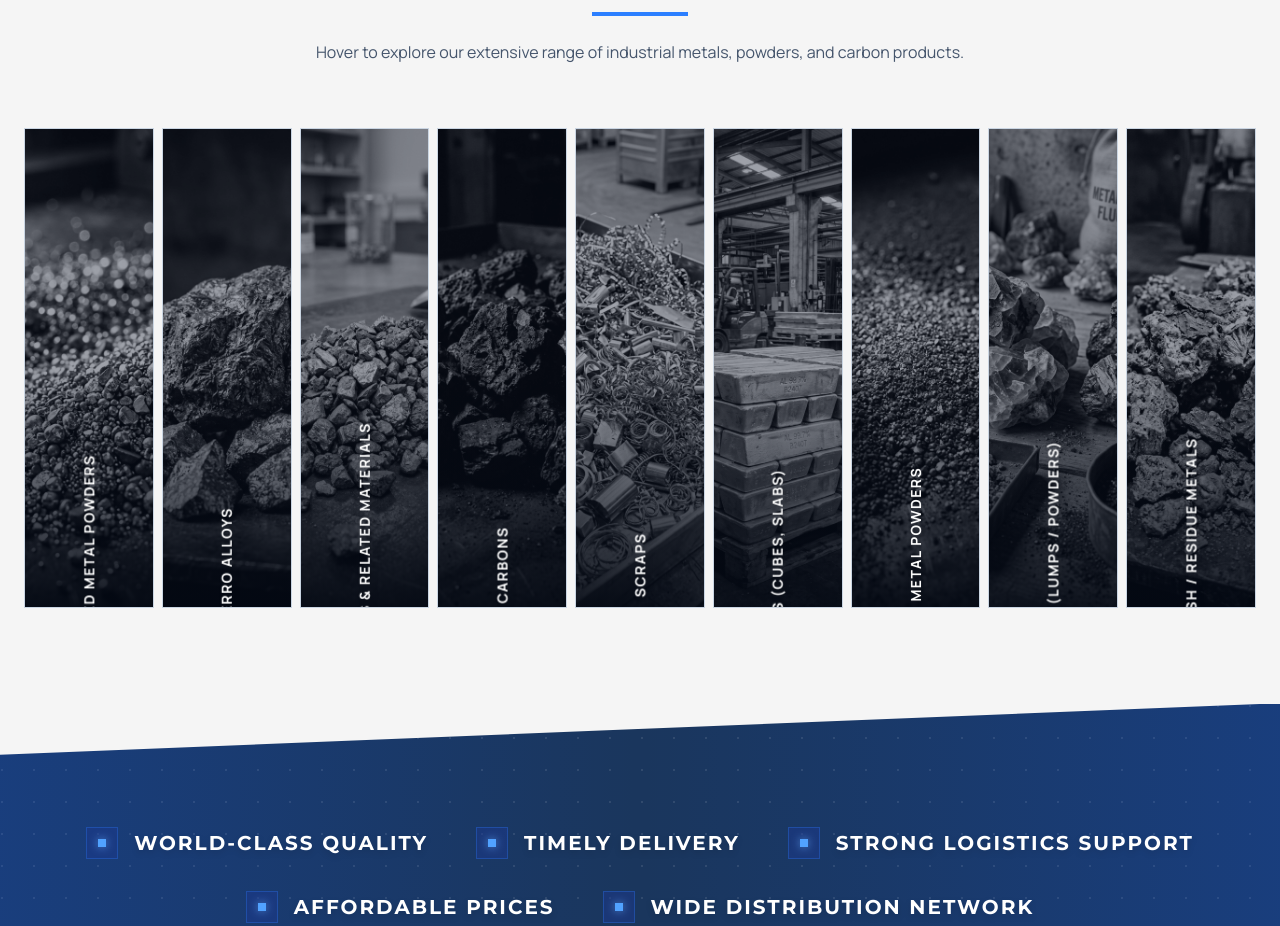
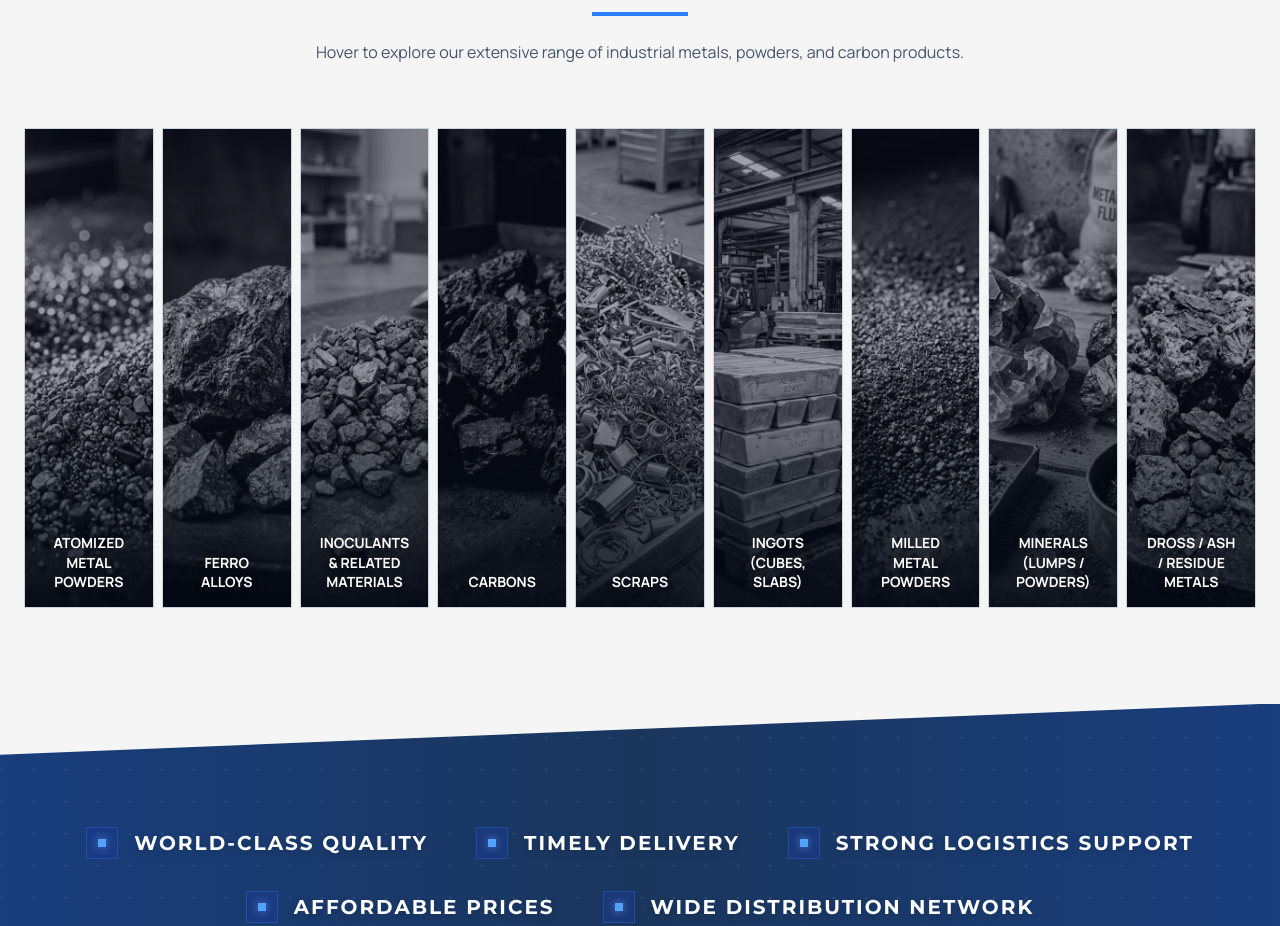
Before and after one commit to loudmouthagency01-bit/FerroFineAlloys, a Next.js app: page / in a window 1280 px wide. Shown: the part 2320-3246 px from the top of the page. Built offline with nearby package versions, Linux system fonts and the light colour scheme.

Commit message:
ux: replace vertical accordion text with readable horizontal wrapped text

```diff
--- a/src/app/page.tsx
+++ b/src/app/page.tsx
@@ -198,9 +198,9 @@ export default function Home() {
                   }}
                 ></div>
 
-                {/* Vertical title (Default State) */}
-                <div className="absolute inset-0 flex items-center justify-center md:items-end md:justify-center md:pb-8 opacity-100 md:group-hover:opacity-0 transition-opacity duration-300">
-                  <h4 className="text-white font-bold tracking-widest uppercase md:-rotate-90 whitespace-nowrap text-sm md:text-sm drop-shadow-md">
+                {/* Title (Default State) */}
+                <div className="absolute inset-x-0 bottom-0 p-3 md:p-4 flex flex-col items-center justify-end opacity-100 md:group-hover:opacity-0 transition-opacity duration-300">
+                  <h4 className="text-white font-bold uppercase text-center text-xs md:text-sm drop-shadow-lg leading-snug max-w-full">
                     {product.name}
                   </h4>
                 </div>
```
